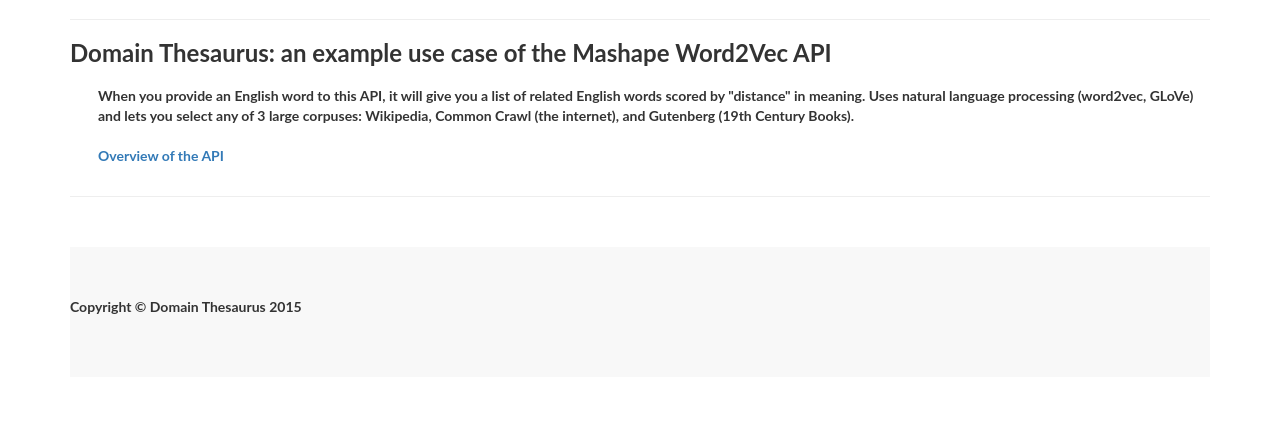
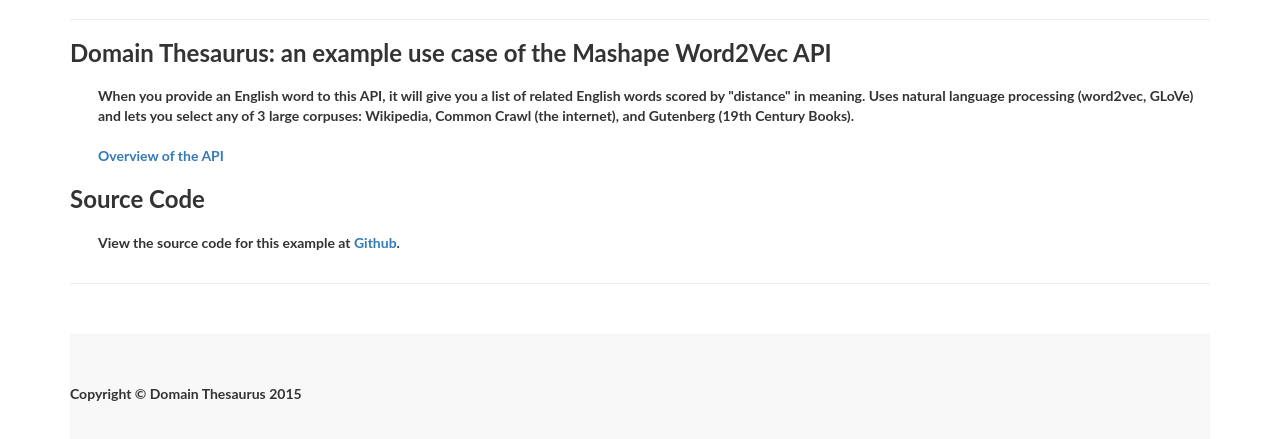
Before and after one commit to canadaduane/word2vec-domains, a plain HTML site: page public/index.html in a window 1280 px wide. Shown: the part 637-1076 px from the top of the page. Drawn offline with Linux system fonts and the light colour scheme.

Commit message:
Add github link

```diff
--- a/public/index.html
+++ b/public/index.html
@@ -100,6 +100,10 @@
                     <br/><br/>
                     <a href="https://www.mashape.com/canadaduane/word2vec/overview">Overview of the API</a>
                 </p>
+                <h3>Source Code</h3>
+                <p class="paragraph">
+                    View the source code for this example at <a href="https://github.com/canadaduane/word2vec-domains">Github</a>.
+                </p>
             </div>
         </div>
 
```
